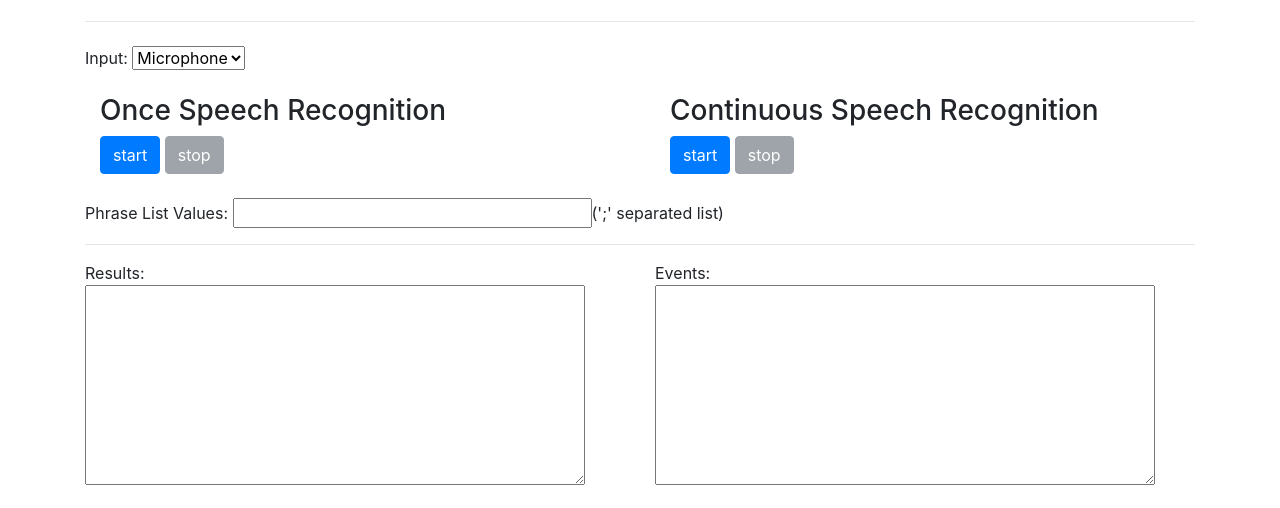
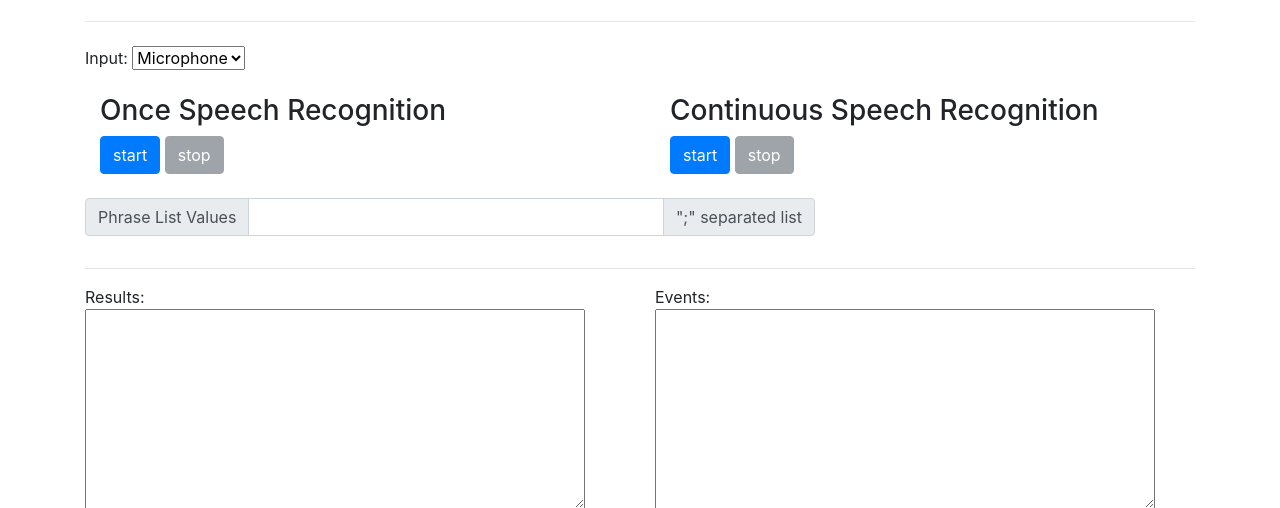
Before and after one commit to h164654156465/azure-speech-service-suite, a Node server app: page / in a window 1280 px wide. Shown: the part 141-649 px from the top of the page. Run offline with Node 20, Linux system fonts and the light colour scheme; some libraries are stand-ins or nearby versions.

Commit message:
Change layout in speech setting tab

```diff
--- a/views/index.ejs
+++ b/views/index.ejs
@@ -76,8 +76,17 @@
             <button id="speechsdkIntentStopRecognizeOnceAsync" disabled="disabled">STOP recognizeOnceAsync()</button>
           </div> -->
         <div class="row mt-4">
-          <div class="col">Phrase List Values:
-            <input id="phrases" type="text" size="30" value="">(';' separated list)
+          <div class="col-8">
+            <div class="input-group mb-3">
+              <div class="input-group-prepend">
+                <span class="input-group-text" id="basic-addon1">Phrase List Values</span>
+              </div>
+              <input id="phrases" type="text" class="form-control" size="30" aria-label="Username"
+                aria-describedby="basic-addon1" value="">
+              <div class="input-group-append">
+                <span class="input-group-text">";" separated list</span>
+              </div>
+            </div>
           </div>
         </div>
         <hr>
@@ -200,17 +208,24 @@
               <option value="northeurope">North Europe</option>
               <option value="westeurope">West Europe</option>
             </select>
-          </td>
-        </tr>
-        <tr>
-          <td align="right">Application ID:</td>
-          <td>
-            <input id="appId" type="text" size="60" value="YOUR_LANGUAGE_UNDERSTANDING_APP_ID">(only needed for
+          </div>
+        </div>
+        <div class="row mt-3">
+          <div class="col-8">
+            <h3>Application ID:</h3>
+            <div class="input-group mb-3">
+              <input id=appId" type="text" class="form-control" placeholder="YOUR_LANGUAGE_UNDERSTANDING_APP_ID"
+                size="60" aria-label="Username" aria-describedby="basic-addon1" value="">
+              <div class="input-group-append">
+                <span class="input-group-text">Needed for
                   intent
-            recognition)
-          </td>
-        </tr>
-      </table>
+                  recognition</span>
+              </div>
+            </div>
+          </div>
+        </div>
+      </div>
+    </div>
   </div>
   <!-- For authentication purpose -->
   <!-- <div class="modal fade" id="authModal" tabindex="-1" role="dialog" aria-labelledby="authModalLabel"
```
Also changed, not shown: other parts of views/index.ejs (+15 -16 lines). Lines whose indentation alone changed are shown as unchanged.
